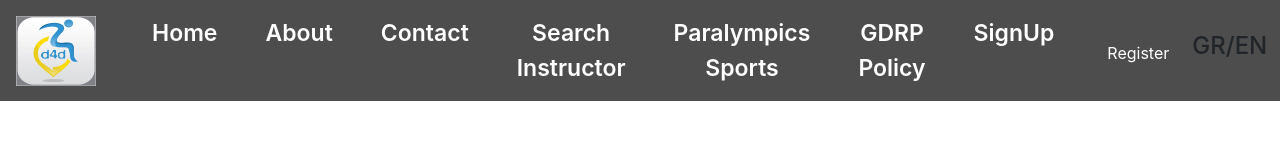
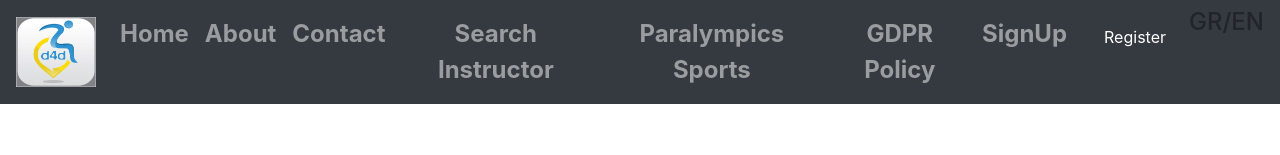
Before and after one commit to SocialHackersClass9/D4DApp, a React (Create React App) app in the folder frontend/: page /instructor/1 in a window 1280 px wide. Shown: the top 155 px of the page. Built offline with nearby package versions, Linux system fonts and the light colour scheme; no server answers.

Commit message:
overiding styled-components, started fixing navbar

```diff
--- a/frontend/src/App.js
+++ b/frontend/src/App.js
@@ -66,10 +66,6 @@ function App() {
               <Search />
             </Route>
 
-            <Route exact path="/search">
-              <Search />
-            </Route>
-
             <Route exact path="/SportParalympics">
               <SportParalympics />
             </Route>
--- a/frontend/src/Components/GDPR.js
+++ b/frontend/src/Components/GDPR.js
@@ -1,6 +1,6 @@
 import React from 'react';
 import { render } from 'react-dom';
-import './style.css';
+import './GDPR.css';
 import GDPR from 'react-gdpr-consent/dist/index';
 //import Toggle from './Toggle'
 
--- /dev/null
+++ b/frontend/src/Components/Navigation.css
@@ -0,0 +1,7 @@
+ .nav-link {
+    color: #ffffff;
+    font-size:1.5em;
+    font-weight:bold;
+    text-align:center;
+
+}
--- a/frontend/src/Components/Navigation.js
+++ b/frontend/src/Components/Navigation.js
@@ -1,13 +1,13 @@
 import React from 'react';
 import { Nav, Navbar } from 'react-bootstrap';
-import styled from 'styled-components';
+import './Navigation.css';
 import Logo from '../assets/d4d.jpg';
 import UserStatus from './UserStatus';
 
 
 
 
-const Styles = styled.div`
+/* const Styles = styled.div`
 .navbar {
     background-color:rgba(33, 33, 33,0.8);
 }
@@ -26,28 +26,32 @@ navbar-brand, .navbar-nav .nav-link {
 }
 
 
-`
+` */
 
 const NavigationBar = () => (
-    <Styles>
-        <Navbar expand='lg' fixed="top" bg="">
-            <Navbar.Brand href='/'><img width="80" height="70" src={Logo}></img></Navbar.Brand>
-            <Navbar.Toggle aria-controls='basic-navbar-nav' />
-            <Navbar.Collapse id="basic-navbar-nav">
-                <Nav>
+    // <Styles>
+    <Navbar collapseOnSelect expand='lg' fixed="top" bg="dark" variant="dark">
+        <Navbar.Brand href='/'><img width="80" height="70" src={Logo} alt="logo"></img></Navbar.Brand>
+        <Navbar.Toggle aria-controls="responsive-navbar-nav" />
+        <Navbar.Collapse id="responsive-navbar-nav">
+            <Nav className="mr-auto">
+
                 <Nav.Item><Nav.Link href="/">Home</Nav.Link></Nav.Item>
                 <Nav.Item><Nav.Link href="/about">About</Nav.Link></Nav.Item>
                 <Nav.Item><Nav.Link href="/contact">Contact</Nav.Link></Nav.Item>
                 <Nav.Item><Nav.Link href="/search">Search Instructor</Nav.Link></Nav.Item>
                 <Nav.Item><Nav.Link href="/SportParalympics">Paralympics Sports</Nav.Link></Nav.Item>
-                    <Nav.Item><Nav.Link href="/gdrp">GDRP Policy</Nav.Link></Nav.Item>
+                <Nav.Item><Nav.Link href="/gdpr">GDPR Policy</Nav.Link></Nav.Item>
                 <Nav.Item><Nav.Link href="/student_sign_up">SignUp</Nav.Link></Nav.Item>
+                <UserStatus />
+                {/* MISSING LANGUAGE FUNCTIONALITY */}
+                <h4>GR/EN</h4>
+
             </Nav>
         </Navbar.Collapse>
-            <UserStatus />
-            <h4>GR/EN</h4>
+
     </Navbar>
-    </Styles>
+    //  </Styles>
 );
 
 export default NavigationBar;
--- a/frontend/src/Components/Toggle.js
+++ b/frontend/src/Components/Toggle.js
@@ -1,5 +1,5 @@
 import React from 'react'
-import './style.css';
+import './Toggle.css';
 
 class Toggle extends React.Component {
     constructor(props) {
--- a/frontend/src/index.css
+++ b/frontend/src/index.css
@@ -1,5 +1,6 @@
 body {
-  margin: 0;
+  width:99%;
+  margin: 1em;
   font-family: -apple-system, BlinkMacSystemFont, 'Segoe UI', 'Roboto', 'Oxygen',
     'Ubuntu', 'Cantarell', 'Fira Sans', 'Droid Sans', 'Helvetica Neue',
     sans-serif;
--- a/frontend/src/views/Home.js
+++ b/frontend/src/views/Home.js
@@ -6,6 +6,7 @@ import MidSection from '../Components/MidSection';
 import Inspirational from '../Components/Inspirational';
 import Footer from '../Components/Footer';
 import GDPRPolicy from '../Components/GDPR';
+
 
 const home = () => (
     <div className="container-fluid">
```
Also changed, not shown: frontend/src/Components/GDPR.css (renamed from frontend/src/Components/styles.css), frontend/src/Components/Toggle.css (renamed from frontend/src/Components/style.css). Lines whose indentation alone changed are shown as unchanged.
